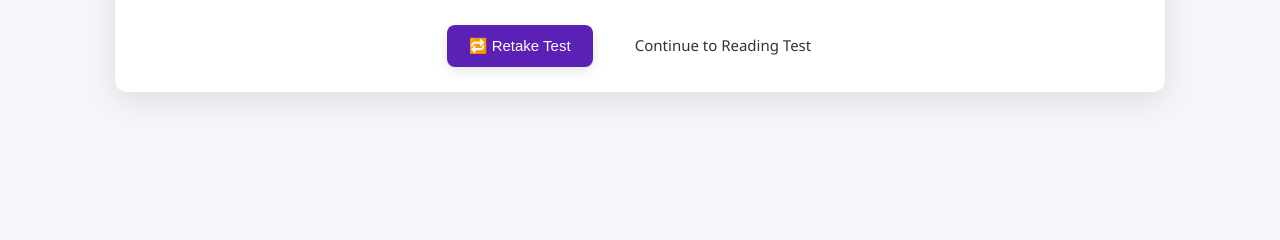
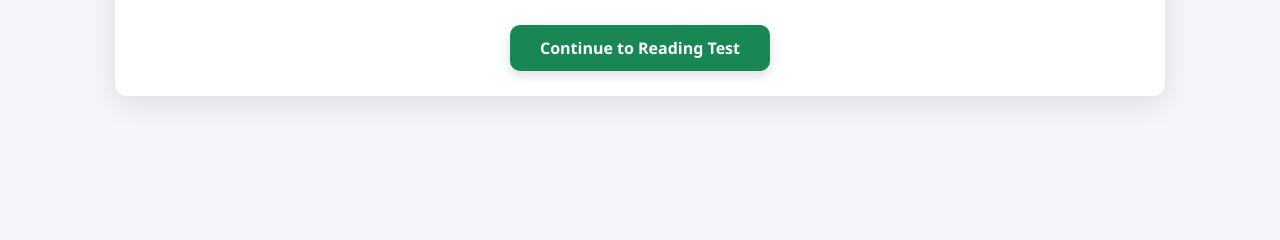
Before and after one commit to Swara-dev21/English_learning, a Django app: template speaking/templates/speaking/result.html in a window 1280 px wide. Shown: the part 420-660 px from the top of the page. Run offline with Django 3.2, Linux system fonts and the light colour scheme; the template is opened without the code that fills it, so the values that code supplies are empty.

Commit message:
Change in Speaking Module-remove Retake test

```diff
--- a/speaking/static/speaking/style.css
+++ b/speaking/static/speaking/style.css
@@ -196,3 +196,23 @@ table th {
 table td {
     color: #555;
 }
+/* Green Continue Button */
+.actions a {
+    display: inline-block;
+    background: #198754;   /* Same green as header */
+    color: #ffffff !important;
+    padding: 12px 30px;
+    border-radius: 10px;
+    font-size: 16px;
+    font-weight: 600;
+    text-align: center;
+    text-decoration: none;
+    box-shadow: 0 4px 12px rgba(0,0,0,0.15);
+    transition: all 0.3s ease;
+}
+
+.actions a:hover {
+    background: #157347;
+    transform: translateY(-2px);
+    box-shadow: 0 6px 18px rgba(0,0,0,0.2);
+}
--- a/speaking/templates/speaking/result.html
+++ b/speaking/templates/speaking/result.html
@@ -90,9 +90,7 @@
 
     <!-- ACTION BUTTONS -->
     <div class="actions">
-        <a href="/start/">
-            <button class="btn primary">🔁 Retake Test</button>
-        </a>
+
         <a href="{% url 'index' %}"
             class="btn btn-primary me-2">
             <i class="fas fa-arrow-right me-1"></i> Continue to Reading Test
```
Also changed, not shown: db.sqlite3.
